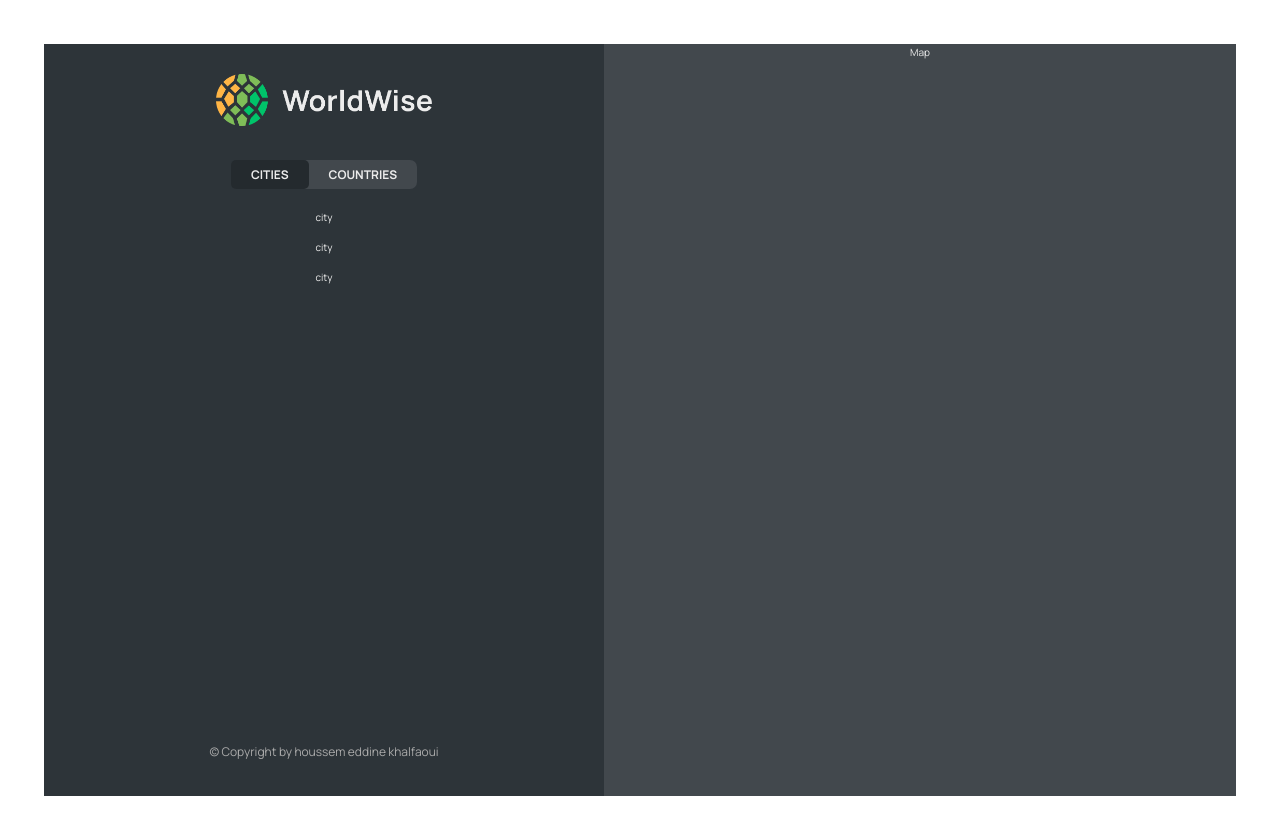
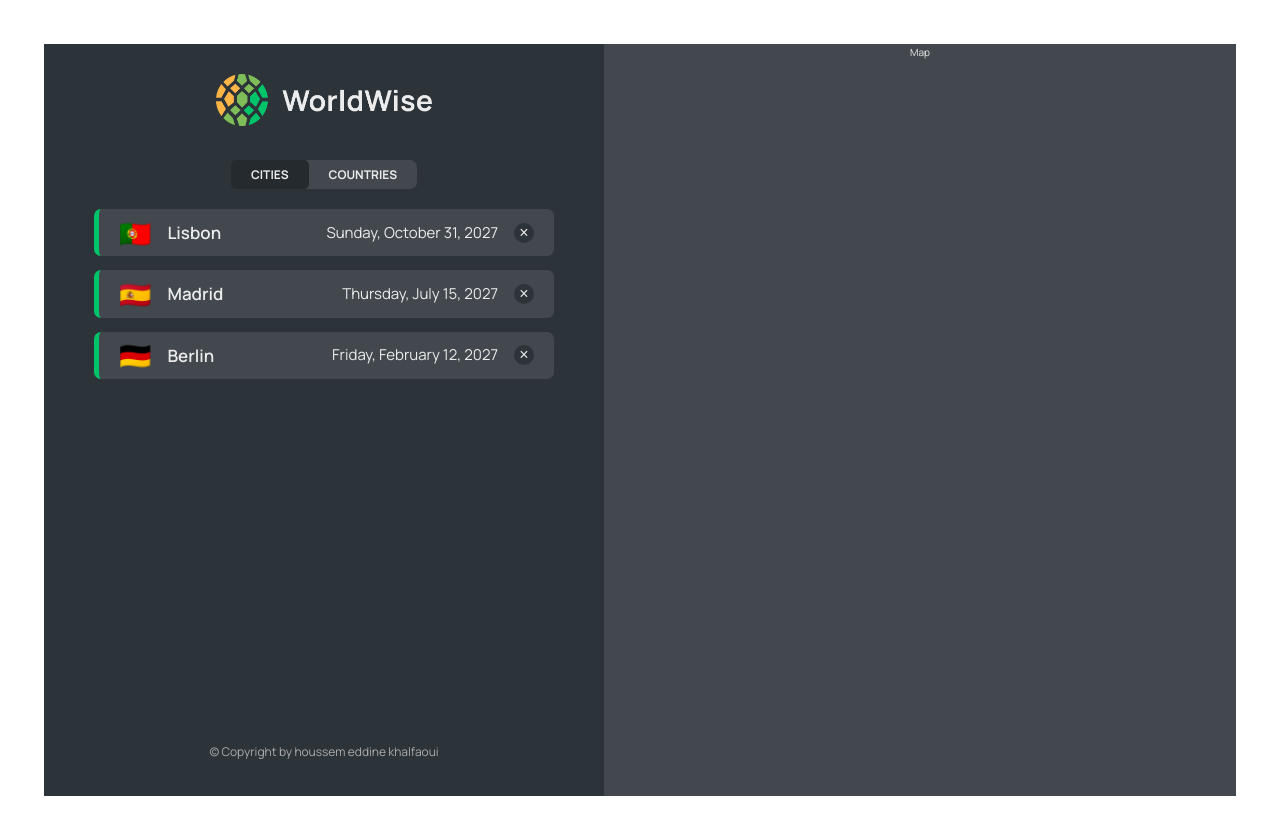
Before and after one commit to houssemdxd/World-Wise, a React (Vite) app: page /app/cities in a window 1280 px wide. Shown: the top 834 px of the page. Built offline with nearby package versions, Linux system fonts and the light colour scheme; data requests are answered from the project's data file.

Commit message:
add country functionalities

```diff
--- a/src/App.jsx
+++ b/src/App.jsx
@@ -11,6 +11,7 @@
 import AppLayout from './pages/AppLayout'
 import Login from './pages/Login'
 import CityList from './Components/CityList'
+import CountryList from './Components/CountryList'
 function App() {
 const [count, setCount] = useState(0)
 const [cities , setCities ] = useState([]);
@@ -57,7 +58,7 @@
 
     <Route path='cities' element ={<CityList cities={cities} isLoading={isLoading}/>}></Route>
 
-    <Route path='countries' element ={<p> those are the countries Countries</p>}></Route>
+    <Route path='countries' element ={<CountryList cities={cities} isLoading={isLoading}/>}></Route>
       </Route>
 
     <Route path='login' element ={<Login/>}></Route>
--- a/src/Components/CityItem.jsx
+++ b/src/Components/CityItem.jsx
@@ -1,8 +1,27 @@
 /* eslint-disable react/prop-types */
 /* eslint-disable no-unused-vars */
 
+
+import styles from "./CityItem.module.css"
+const formatDate = (date) =>
+  new Intl.DateTimeFormat("en", {
+    day: "numeric",
+    month: "long",
+    year: "numeric",
+    weekday: "long",
+  }).format(new Date(date));
+
 export default function CityItem({city}) {
   return (
-   <li>city</li>
+
+   <li className={styles.cityItem}>
+    <span className={styles.emoji}> {city.emoji}</span>
+
+    <h3 className = {styles.name}>{city.cityName}</h3>
+
+    <time className={styles.date}>{formatDate(city.date)}</time>
+    <button className={styles.deleteBtn}> &times;</button>
+
+   </li>
   )
 }
--- a/src/Components/CountryItem.jsx
+++ b/src/Components/CountryItem.jsx
@@ -1,3 +1,4 @@
+/* eslint-disable react/prop-types */
 import styles from "./CountryItem.module.css";
 
 function CountryItem({ country }) {
--- /dev/null
+++ b/src/Components/CountryList.jsx
@@ -0,0 +1,28 @@
+/* eslint-disable react/prop-types */
+import CountryItem from "./CountryItem";
+import styles from "./CountryList.module.css"
+import Spinner from "./Spinner"
+
+
+export default function CountryList({cities,isLoading}) {
+
+    console.log("the city passed is "+cities)
+    if(isLoading) return  <Spinner></Spinner>
+  //  if(!cities.length) return <p>Add your first city by clicking on a city on the map </p>
+const countries = cities.reduce((arr,city)=>{
+if(!arr.map((el)=>el.city).includes(city.country))
+return [...arr,{country:city.country,emoji : city.emoji}]
+  else
+    return arr ;
+},[]);
+
+console.log(countries)
+  return (
+    <ul className={styles.countryList}>
+
+        {countries.map((country,index)=> <CountryItem country={country} key={index} /> )}
+
+
+    </ul>
+  )
+}
```
